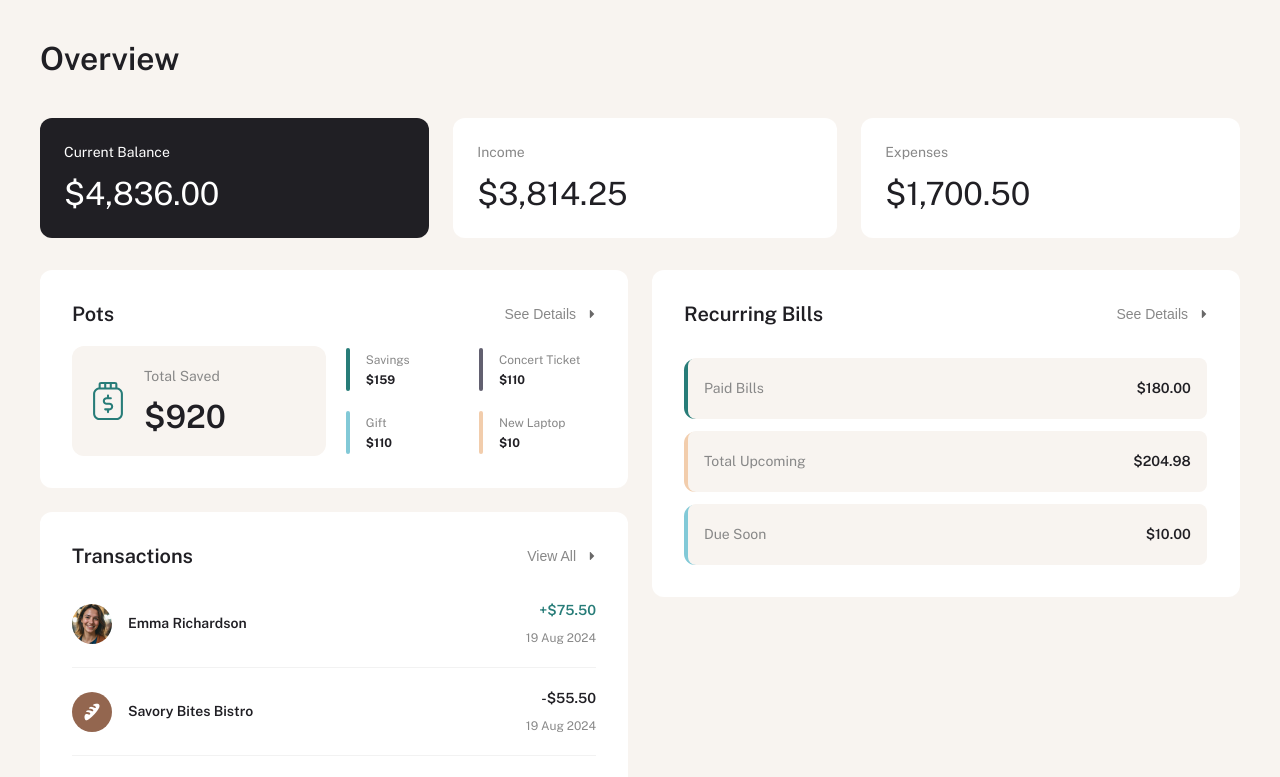
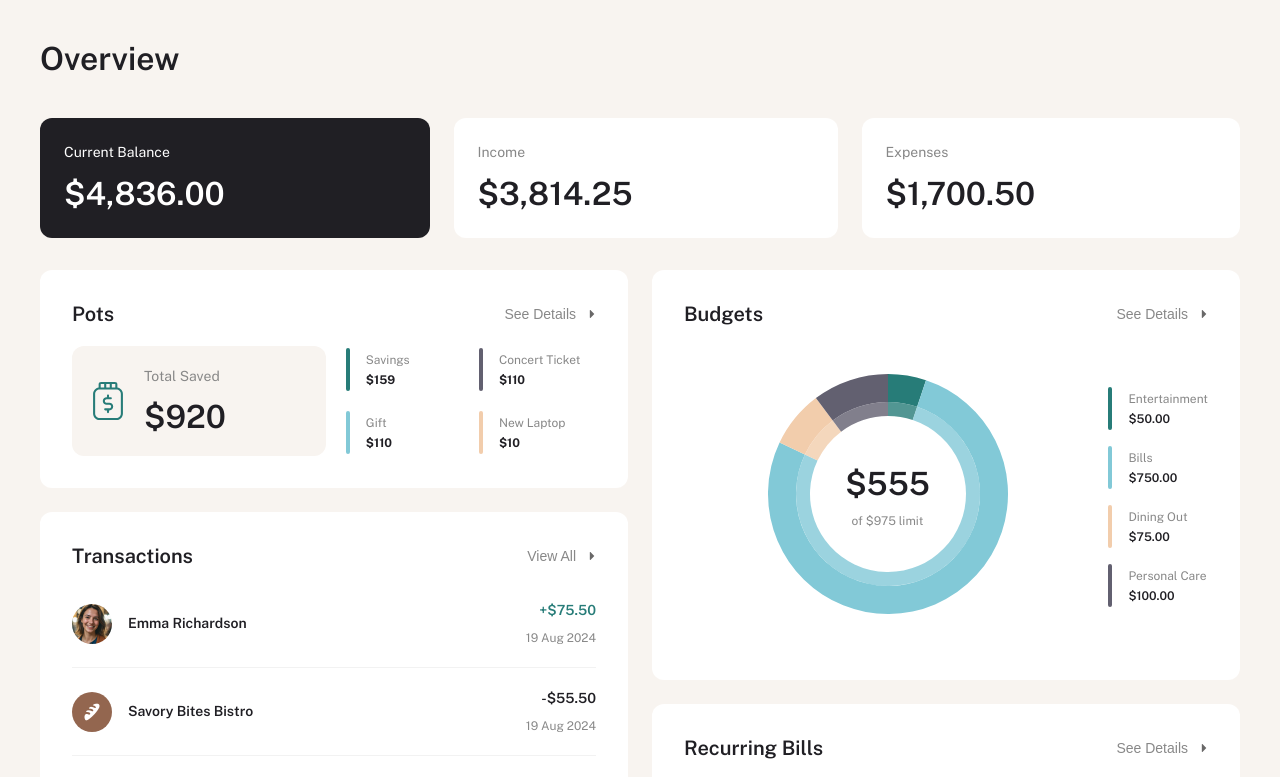
Before and after one commit to peterhermansen/personal-finance-app, a Next.js app: page / in a window 1280 px wide. Shown: the top 777 px of the page. Built offline with nearby package versions, Linux system fonts and the light colour scheme.

Commit message:
Created BudgetsOverview and BudgetsChart and associated styling

```diff
--- a/app/page.js
+++ b/app/page.js
@@ -5,6 +5,7 @@ import SummaryOverview from '@/components/overview/SummaryOverview';
 import PotsOverview from '@/components/overview/PotsOverview';
 import TransactionsOverview from '@/components/overview/TransactionsOverview';
 import BillsOverview from '@/components/overview/BillsOverview';
+import BudgetsOverview from '@/components/overview/BudgetsOverview';
 
 export default async function Page() {
   // Read, parse, and assign JSON data to variable
@@ -41,6 +42,10 @@ export default async function Page() {
         </div>
 
         <div>
+          <BudgetsOverview
+            budgets={data.budgets}
+            transactions={data.transactions}
+          />
           <BillsOverview data={data.transactions} />
         </div>
       </div>
--- /dev/null
+++ b/components/budgets/BudgetsChart.js
@@ -0,0 +1,33 @@
+'use client';
+import { Chart, ArcElement } from 'chart.js';
+import { Doughnut } from 'react-chartjs-2';
+
+Chart.register(ArcElement);
+
+const BudgetsChart = ({ data }) => {
+  const chartData = {
+    datasets: [
+      {
+        data: [],
+        backgroundColor: [],
+      },
+      {
+        data: [],
+        backgroundColor: [],
+        weight: 0.5,
+      },
+    ],
+  };
+
+  data.forEach((budget) => {
+    chartData.datasets[0].data.push(budget.maximum);
+    chartData.datasets[0].backgroundColor.push(budget.theme);
+    chartData.datasets[1].data.push(budget.maximum);
+    chartData.datasets[1].backgroundColor.push(`${budget.theme}cc`);
+  });
+
+  const options = { borderWidth: 0, cutout: '65%' };
+  return <Doughnut data={chartData} options={options} />;
+};
+
+export default BudgetsChart;
--- /dev/null
+++ b/components/overview/BudgetsOverview.js
@@ -0,0 +1,66 @@
+import styles from '@/styles/components/overview/BudgetsOverview.module.css';
+import HeaderOverview from './HeaderOverview';
+import formatVal from '@/utils/formatVal';
+import BudgetsChart from '../budgets/BudgetsChart';
+
+const BudgetsOverview = ({ budgets, transactions }) => {
+  const budgetNames = budgets.map((el) => el.category);
+  const maxBudget = budgets.reduce((acc, cur) => acc + cur.maximum, 0);
+  const spentBudget = Math.ceil(
+    Math.abs(
+      transactions
+        // Filter transactions to budget categories + less than one month old
+        .filter((el) => {
+          const transactionDate = new Date(el.date);
+          const curDate = new Date('2024-08-19T20:23:12Z');
+          if (
+            budgetNames.includes(el.category) &&
+            curDate - transactionDate < 1000 * 60 * 60 * 24 * 30
+          )
+            return el;
+        })
+        // Reduce budgeted transactions to total value
+        .reduce((acc, cur) => acc + cur.amount, 0),
+    ),
+  );
+
+  function generateBudgetEl(budget) {
+    const budgetColor = {
+      backgroundColor: budget.theme,
+    };
+
+    return (
+      <div className={styles.budget} key={budget.category}>
+        <div className={`${styles['budget-color']}`} style={budgetColor}></div>
+        <div className={`${styles['budget-text']}`}>
+          <div className={`${styles['budget-title']}`}>
+            <span className="text-5">{budget.category}</span>
+          </div>
+          <div className={`${styles['pot-value']}`}>
+            <span className="text-5 bold">${formatVal(budget.maximum)}</span>
+          </div>
+        </div>
+      </div>
+    );
+  }
+
+  return (
+    <div className={styles.budgets}>
+      <HeaderOverview title="Budgets" btnText="See Details" />
+      <div className={styles.content}>
+        <div className={styles.chart}>
+          <BudgetsChart data={budgets} />
+          <div className={styles['chart-text']}>
+            <span className="text-1 bold">${spentBudget}</span>
+            <span className="text-5 gray">of ${maxBudget} limit</span>
+          </div>
+        </div>
+        <div className={styles.details}>
+          {budgets.slice(0, 4).map((budget) => generateBudgetEl(budget))}
+        </div>
+      </div>
+    </div>
+  );
+};
+
+export default BudgetsOverview;
--- a/components/overview/SummaryOverview.js
+++ b/components/overview/SummaryOverview.js
@@ -12,7 +12,7 @@ const SummaryOverview = ({ header, value, style }) => {
         {header}
       </span>
       <span
-        className={`${style === 'dark' ? styles['value-light'] : null} text-1`}
+        className={`${style === 'dark' ? styles['value-light'] : null} text-1 bold`}
       >
         ${formatVal(value)}
       </span>
--- /dev/null
+++ b/styles/components/overview/BudgetsOverview.module.css
@@ -0,0 +1,67 @@
+.budgets {
+  background-color: white;
+  height: 25.625rem;
+  padding: 2rem;
+  border-radius: 0.75rem;
+  margin-bottom: 1.5rem;
+}
+
+.content {
+  margin-top: 1.25rem;
+  height: 18.875rem;
+  display: grid;
+  grid-template-columns: 1fr 6.3125rem;
+  align-items: center;
+  gap: 1rem;
+}
+
+.chart {
+  height: 15.4375rem;
+  width: 15rem;
+  justify-self: center;
+  position: relative;
+}
+
+.chart-text {
+  display: flex;
+  flex-direction: column;
+  gap: 0.5rem;
+  align-items: center;
+  position: absolute;
+  top: 50%;
+  left: 50%;
+  transform: translate(-50%, -50%);
+}
+
+.details {
+  display: flex;
+  flex-direction: column;
+  justify-self: end;
+  gap: 1rem;
+}
+
+.budget {
+  display: flex;
+  height: 2.6875rem;
+}
+
+.budget-text {
+  padding-left: 1rem;
+  display: flex;
+  flex-direction: column;
+  justify-content: center;
+  gap: 0.1rem;
+}
+
+.budget-color {
+  width: 0.25rem;
+  height: 100%;
+  border-radius: 0.5rem;
+}
+.budget-title span {
+  color: #888888;
+}
+
+.budget-value span {
+  font-weight: 700;
+}
--- a/styles/globals.css
+++ b/styles/globals.css
@@ -84,6 +84,10 @@ button {
   color: #277c78;
 }
 
+.gray {
+  color: #888888;
+}
+
 .green-bg {
   background-color: #277c78;
 }
```
